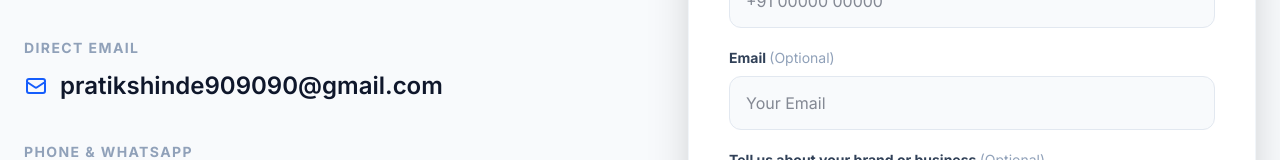
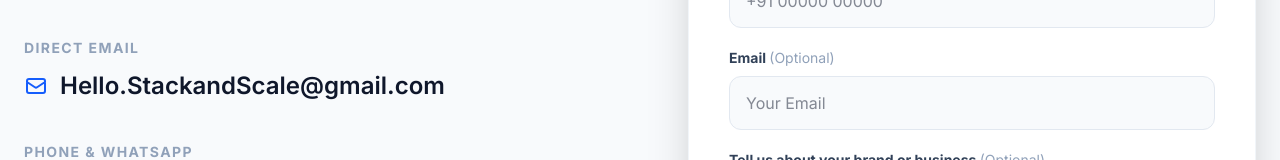
Before and after one commit to Pratik9984/stack-scale, a Next.js app: page /contact in a window 1280 px wide. Shown: the part 619-779 px from the top of the page. Built offline with nearby package versions, Linux system fonts and the light colour scheme.

Commit message:
Update contact email address in page.tsx

```diff
--- a/app/contact/page.tsx
+++ b/app/contact/page.tsx
@@ -90,7 +90,7 @@
               <h3 className="text-xs sm:text-sm font-bold text-slate-400 uppercase tracking-widest mb-2 sm:mb-3">Direct Email</h3>
               <a href="mailto:pratikshinde909090@gmail.com" className="text-base sm:text-lg lg:text-2xl font-semibold text-slate-900 hover:text-blue-600 transition flex items-center gap-3 group">
                 <svg className="w-5 h-5 sm:w-6 sm:h-6 shrink-0 text-blue-600 group-hover:-translate-y-1 transition-transform" fill="none" stroke="currentColor" viewBox="0 0 24 24"><path strokeLinecap="round" strokeLinejoin="round" strokeWidth="2" d="M3 8l7.89 5.26a2 2 0 002.22 0L21 8M5 19h14a2 2 0 002-2V7a2 2 0 00-2-2H5a2 2 0 00-2 2v10a2 2 0 002 2z"></path></svg>
-                <span className="break-all sm:break-normal">pratikshinde909090@gmail.com</span>
+                <span className="break-all sm:break-normal">Hello.StackandScale@gmail.com</span>
               </a>
             </div>
 
```
